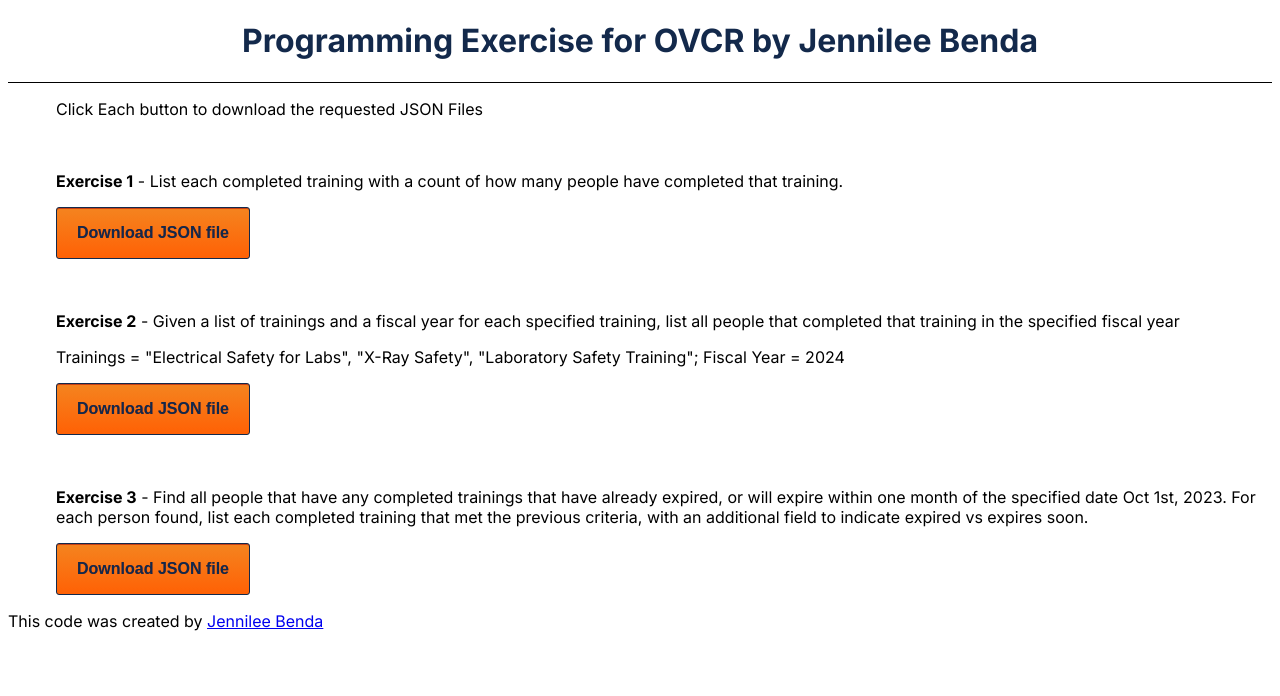
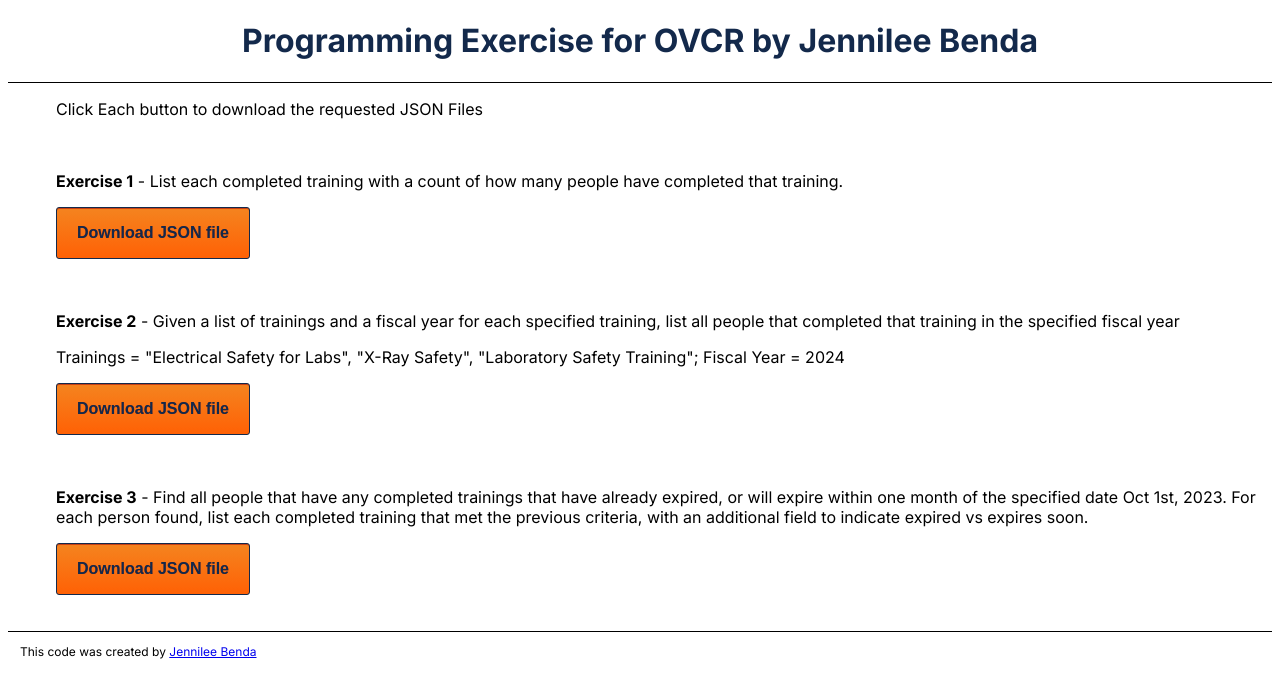
Before and after one commit to jennileerose/ovcr-programming-exercise, a Next.js app: page / in a window 1280 px wide. Shown: the top 696 px of the page. Built offline with nearby package versions, Linux system fonts and the light colour scheme.

Commit message:
styled footer

```diff
--- a/src/app/globals.css
+++ b/src/app/globals.css
@@ -7,14 +7,6 @@ body {
   margin-left: 3em;
   margin-right: auto;
 }
-
-/* .button {
-  background-color: #F5821E;
-  font-weight: bold;
-  color: #13294B;
-  padding: 0.25em;
-  border: solid 1px #13294B
-} */
 
 .button {
 	box-shadow:inset 0px 1px 0px 0px #c84013;
@@ -60,3 +52,10 @@ h1 {
 .bold {
   font-weight: bold;
 }
+
+.footer {
+  margin-top: 3em;
+  padding: 1em;
+  border-top: #000 solid 1px;
+  font-size: 0.75em;
+}
--- a/src/app/page.tsx
+++ b/src/app/page.tsx
@@ -45,7 +45,7 @@ export default async function Home() {
             checkDate={'10/01/2023'}/>
         </div>
       </main>
-      <footer>
+      <footer className="footer">
         This code was created by <a href="http://www.jennileerosedesigns.com" target="_blank">Jennilee Benda</a>
       </footer>
     </>
```
